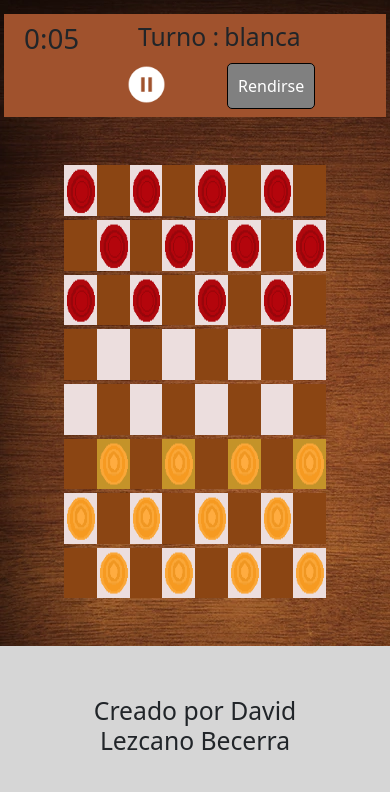
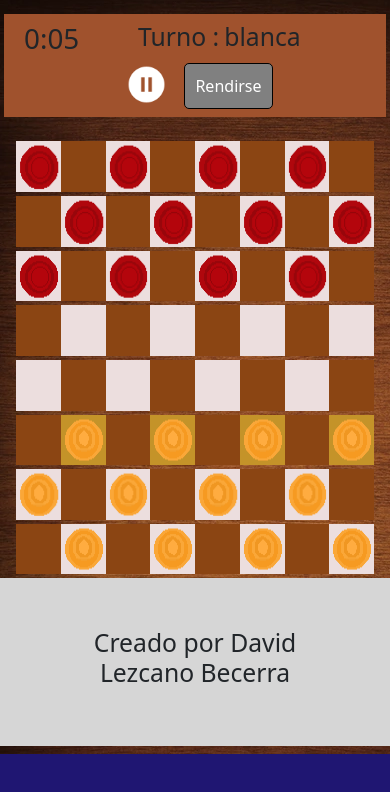
Before and after one commit to david-dlb/Damas, a plain HTML site: page index.html in a window 390 px wide. Shown: the part 90-882 px from the top of the page. After the commit the page ends 844 px from the top, so only its background shows below. Drawn offline with Linux system fonts and the light colour scheme.

Commit message:
tablero size

```diff
--- a/index.css
+++ b/index.css
@@ -6,6 +6,7 @@
 }
 body{
     background: url("images/app_background.webp") rgb(31, 22, 114);
+    background-color: linear-gradient(#4b2a00, #7e3e02);
 }
 .options{
     background:  sienna;
--- a/index.html
+++ b/index.html
@@ -22,12 +22,12 @@
             </div>
 
         </div>
-        <div class="col-12 col-md-4 d-flex justify-content-evenly">
+        <div class="col-12 col-md-4 d-flex justify-content-center">
 
-            <div class="">
+            <div class="me-2">
                 <img src="images/reiniciar.png" alt="" id="reinicio" class="img-fluid">
             </div>
-            <div class="">
+            <div class="me-2">
                 <img src="images/pausa.png" alt="" id="pausa" class="img-fluid">
             </div>
             <div class="">
@@ -41,9 +41,13 @@
     <div id="div-pausa"></div>
 
 
-    <div class="m-5">
 
-        <div class="container">
+
+    </div>
+
+    <div class="m-sm-5">
+
+        <div class="container-sm">
 
             <div class="row justify-content-center m-1">
 
```
